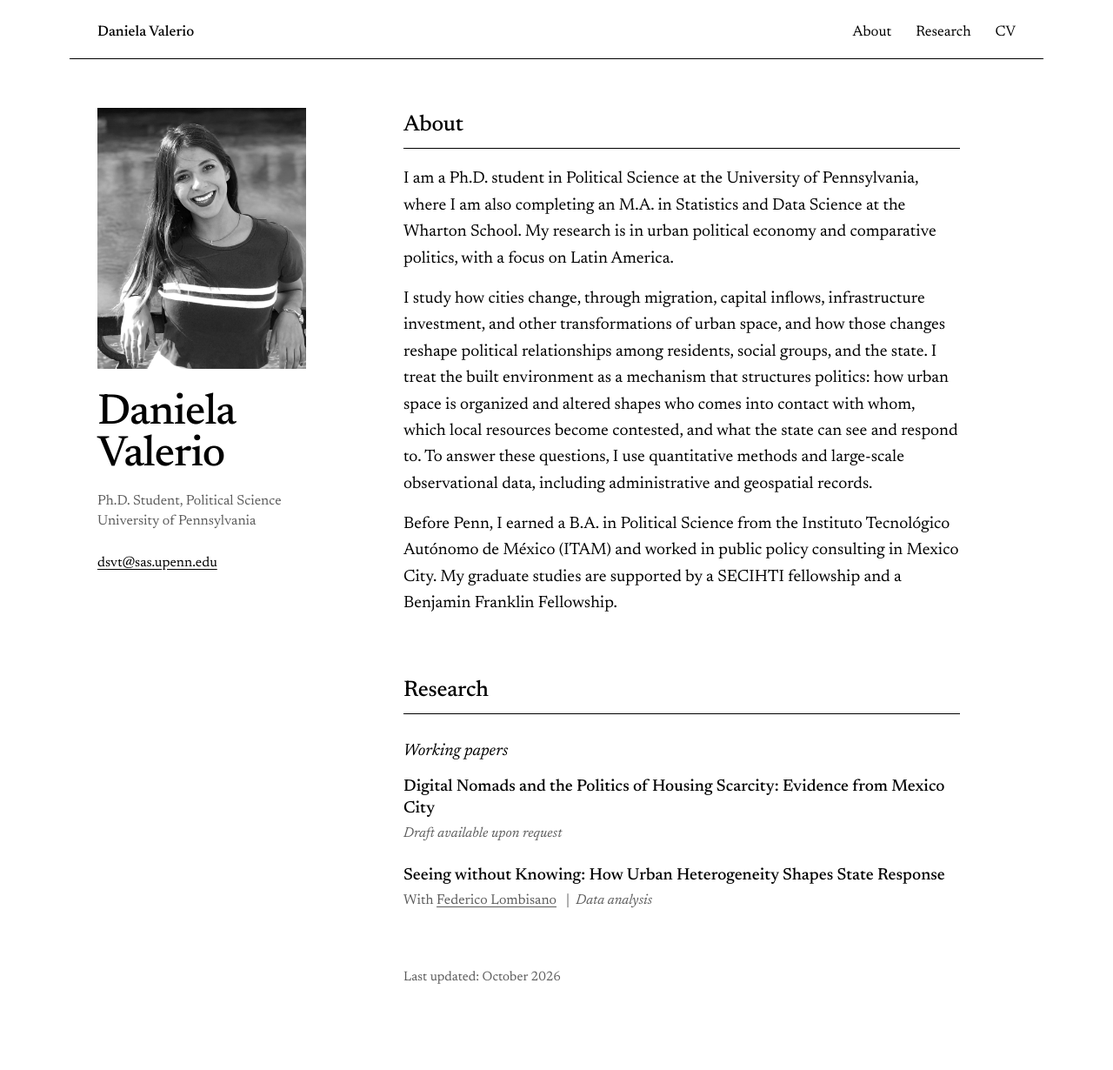
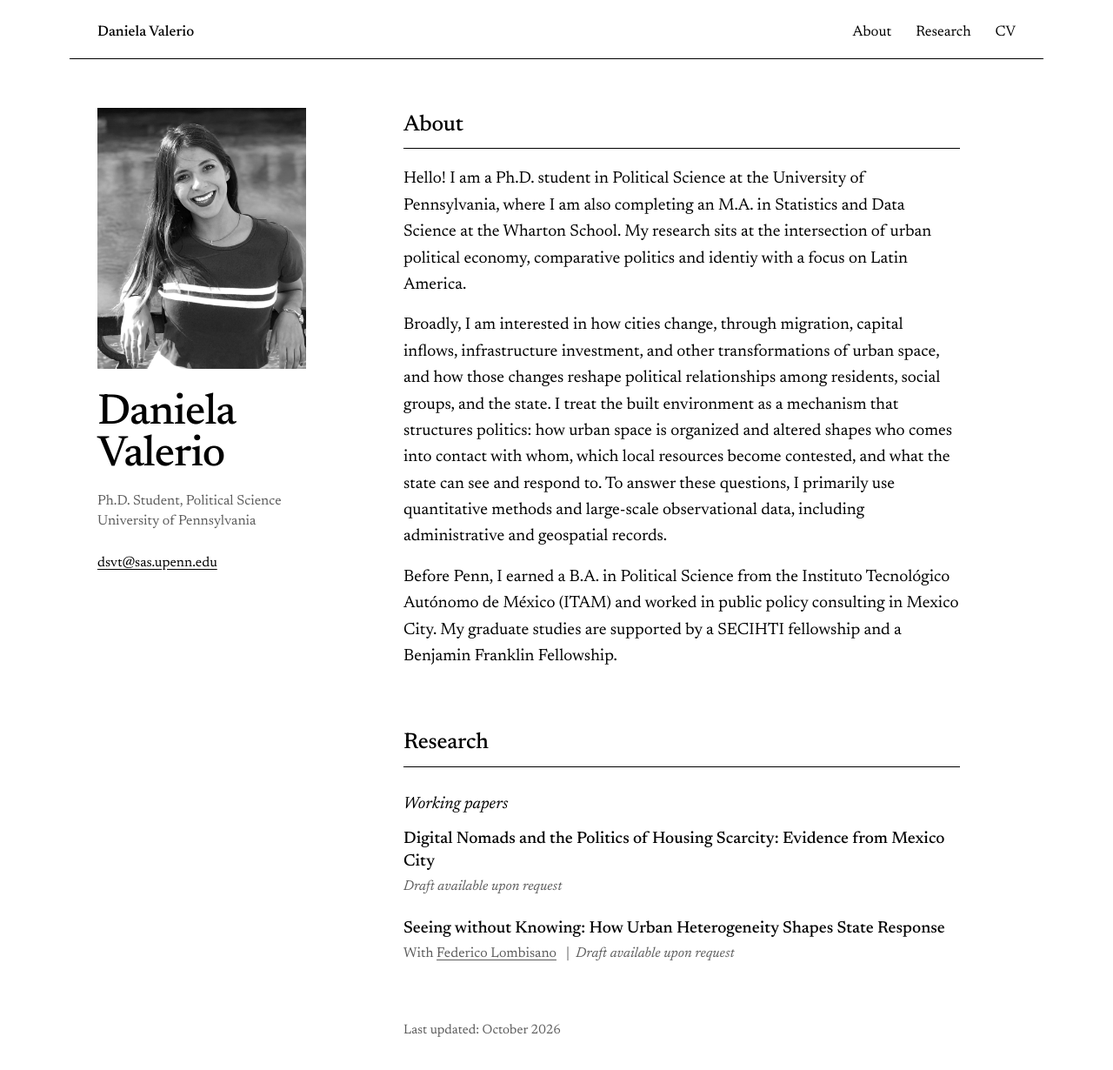
Before and after one commit to daniela-valerio/daniela-valerio.github.io, a plain HTML site: page index.html in a window 1280 px wide. Shown: the whole page at 87% size. Before the commit the page ends 1201 px from the top, so only its background shows below. Drawn offline with Linux system fonts and the light colour scheme.

Commit message:
Update 'About' section

```diff
--- a/index.html
+++ b/index.html
@@ -43,8 +43,8 @@
 
       <section id="about" aria-labelledby="about-h">
         <h2 id="about-h">About</h2>
-        <p>I am a Ph.D. student in Political Science at the University of Pennsylvania, where I am also completing an M.A. in Statistics and Data Science at the Wharton School. My research is in urban political economy and comparative politics, with a focus on Latin America.</p>
-        <p>I study how cities change, through migration, capital inflows, infrastructure investment, and other transformations of urban space, and how those changes reshape political relationships among residents, social groups, and the state. I treat the built environment as a mechanism that structures politics: how urban space is organized and altered shapes who comes into contact with whom, which local resources become contested, and what the state can see and respond to. To answer these questions, I use quantitative methods and large-scale observational data, including administrative and geospatial records.</p>
+        <p> Hello! I am a Ph.D. student in Political Science at the University of Pennsylvania, where I am also completing an M.A. in Statistics and Data Science at the Wharton School. My research sits at the intersection of urban political economy, comparative politics and identiy with a focus on Latin America.</p>
+        <p>Broadly, I am interested in how cities change, through migration, capital inflows, infrastructure investment, and other transformations of urban space, and how those changes reshape political relationships among residents, social groups, and the state. I treat the built environment as a mechanism that structures politics: how urban space is organized and altered shapes who comes into contact with whom, which local resources become contested, and what the state can see and respond to. To answer these questions, I primarily use quantitative methods and large-scale observational data, including administrative and geospatial records.</p>
         <p>Before Penn, I earned a B.A. in Political Science from the Instituto Tecnol&oacute;gico Aut&oacute;nomo de M&eacute;xico (ITAM) and worked in public policy consulting in Mexico City. My graduate studies are supported by a SECIHTI fellowship and a Benjamin Franklin Fellowship.</p>
       </section>
 
@@ -59,7 +59,7 @@
           </li>
           <li>
             <p class="title">Seeing without Knowing: How Urban Heterogeneity Shapes State Response</p>
-            <p class="meta">With <a href="https://www.fedelombisano.com">Federico Lombisano</a> <span class="status">Data analysis</span></p>
+            <p class="meta">With <a href="https://www.fedelombisano.com">Federico Lombisano</a> <span class="status">Draft available upon request</span></p>
           </li>
         </ul>
 
```
